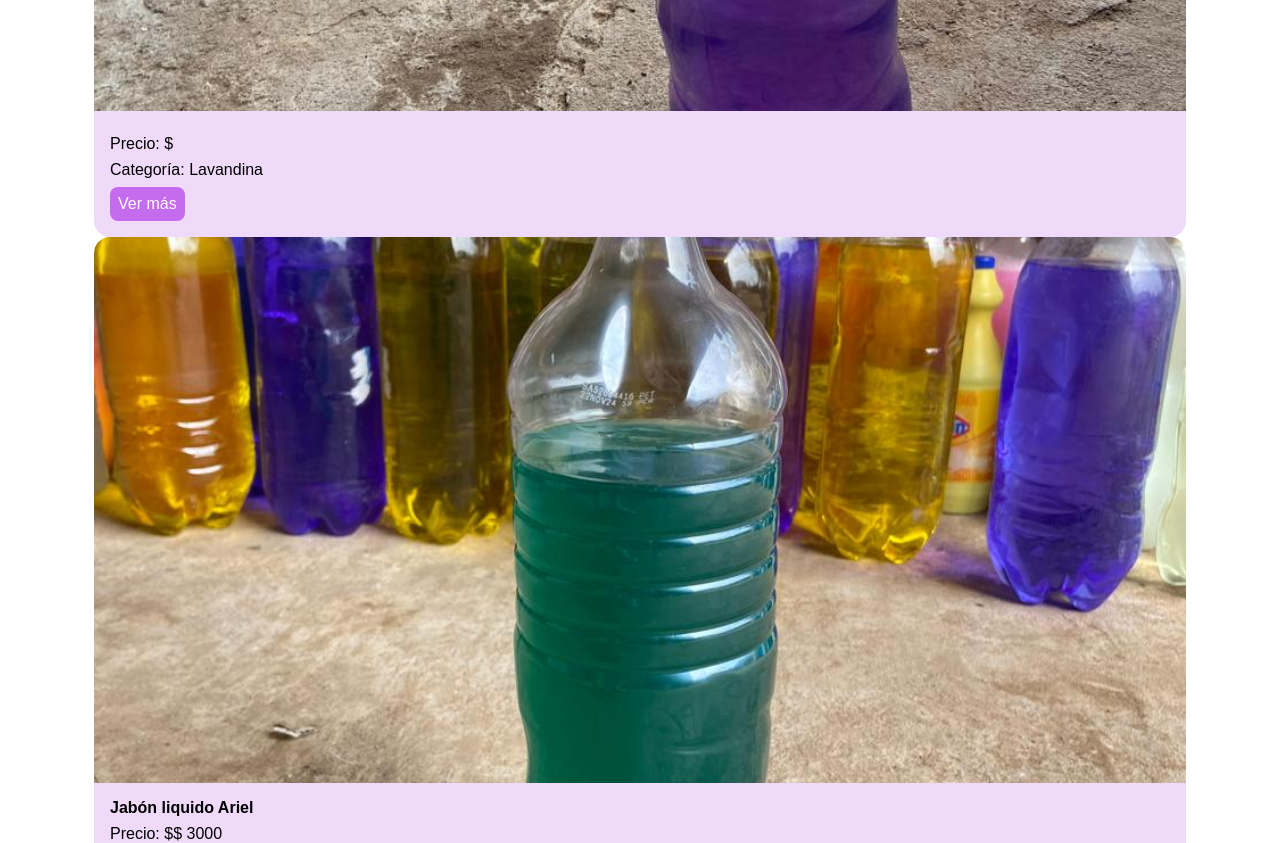
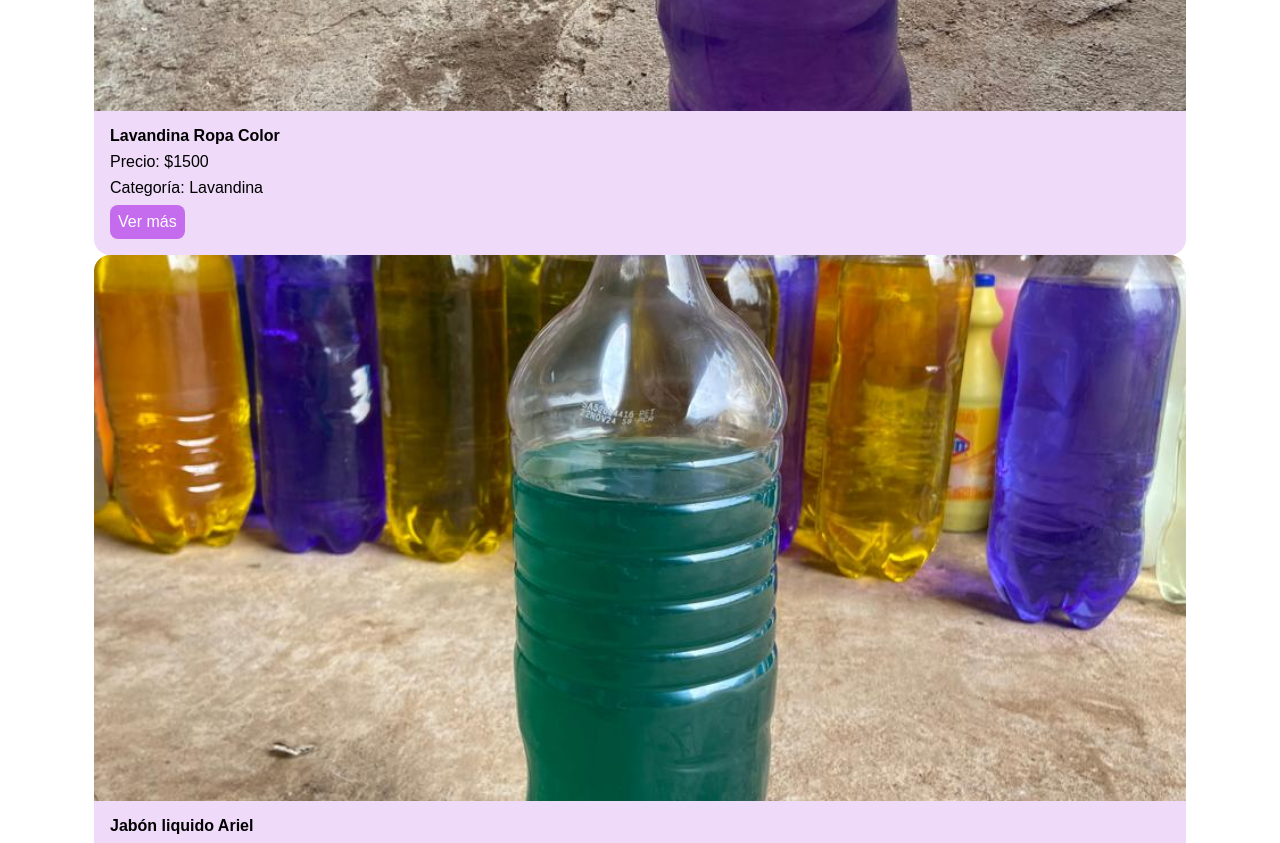
Before and after one commit to zotel1/react-ecommerce, a React (Create React App) app: page / in a window 1280 px wide. Shown: the part 1280-2123 px from the top of the page. Built offline with nearby package versions, Linux system fonts and the light colour scheme.

Commit message:
update contact

```diff
--- a/package.json
+++ b/package.json
@@ -8,6 +8,7 @@
     "@testing-library/user-event": "^13.5.0",
     "react": "^18.3.1",
     "react-dom": "^18.3.1",
+    "react-hook-form": "^7.52.1",
     "react-router-dom": "^6.24.1",
     "react-scripts": "5.0.1",
     "web-vitals": "^2.1.4"
--- a/src/App.jsx
+++ b/src/App.jsx
@@ -5,6 +5,7 @@ import Navbar from './components/Navbar';
 import Nosotros from './components/Nosotros';
 import "./main.css";
 import { BrowserRouter, Route, Routes } from 'react-router-dom';
+import Contacto from './components/Contacto';
 
 function App() {
   return (
@@ -17,6 +18,7 @@ function App() {
             <Route path='/productos/' element={<ItemListContainer />}></Route>
             <Route path='/productos/:categoria' element={<ItemListContainer />}></Route>
             <Route path='/nosotros' element={<Nosotros/>}></Route>
+            <Route path='/contacto' element={<Contacto/>}></Route>
         </Routes>
         </BrowserRouter>
     </div>
--- /dev/null
+++ b/src/components/Contacto.jsx
@@ -0,0 +1,46 @@
+import { useState } from "react";
+
+const Contacto = () => {
+
+    const [valores, setValores] = useState({
+        nombre: "",
+        email: ""
+    });
+
+    const handleSubmit = (e) => {
+        e.preventDefault();
+    }
+
+    const handleValores = (e) => {
+        setValores({
+            ...valores,
+            [e.target.name]: e.target.value
+        })
+    }
+
+
+    return (
+        <div className="container">
+            <h1 className="main-title">Contacto</h1>
+            <form className="formulario" onSubmit={handleSubmit}>
+                <input
+                type="text"
+                placeholder="Ingresá tu nombre"
+                value={valores.nombre}
+                onChange={handleValores}
+                name="nombre"
+                />
+                <input
+                type="email"
+                placeholder="Ingresá tu e-mail"
+                value={valores.email}
+                onChange={handleValores}
+                name="email"
+                />
+                <button className="enviar" type="submit">Enviar</button>
+            </form>
+        </div>
+    )
+}
+
+export default Contacto;
--- a/src/components/Item.jsx
+++ b/src/components/Item.jsx
@@ -6,8 +6,8 @@ const Item = ({ producto }) => {
         <div className="producto">
             <img src={producto.imagen} alt={producto.title} />
             <div>
-            <h4>{producto.title}</h4>
-            <p>Precio: ${producto.price}</p>
+            <h4>{producto.titulo}</h4>
+            <p>Precio: ${producto.precio}</p>
             <p>Categoría: {producto.categoria}</p>
             <Link className="ver-mas" to={`/item/${producto.id}`}>Ver más</Link>
             </div>
--- a/src/components/ItemCount.jsx
+++ b/src/components/ItemCount.jsx
@@ -1,4 +1,4 @@
-import React, { useState } from "react";
+import React from "react";
 
 const ItemCount = ( {cantidad, handleRestar, handleSumar, handleAgregar} ) => {
 
--- a/src/components/ItemDetail.jsx
+++ b/src/components/ItemDetail.jsx
@@ -2,7 +2,7 @@ import {toCapital} from "../helpers/toCapital"
 import ItemCount from "./ItemCount";
 import { useState } from "react";
 
-const ItemDetail = ( {item, producto} ) => {
+const ItemDetail = ( {item} ) => {
 
     const [cantidad, setCantidad] = useState(1);
 
@@ -27,7 +27,7 @@ const ItemDetail = ( {item, producto} ) => {
                 <h3 className="titulo">{item.titulo}</h3>
                 <p className="descripcion">{item.descripcion}</p>
                 <p className="categoria">Categoría: {toCapital(item.categoria)}</p>
-                <p className="precio">${item.precio}</p>
+                <p className="precio">{item.precio}</p>
                 <ItemCount item={item} cantidad={cantidad} handleRestar={handleRestar} handleSumar={handleSumar}
                 handleAgregar={handleAgregar} />
             </div>
--- a/src/components/ItemDetailContainer.jsx
+++ b/src/components/ItemDetailContainer.jsx
@@ -1,19 +1,17 @@
 import { useEffect, useState } from "react";
 import { pedirItemPorId } from "../helpers/pedirDatos"
 import ItemDetail from "./ItemDetail";
-import { useParams } from "react-router-dom";
 
-const ItemDetailContainer = () => {
+const ItemDetailContainer = ( {itemId} ) => {
 
     const [item, setItem] = useState(null);
-    const id = useParams().id;
 
     useEffect(() => {
-        pedirItemPorId(Number(id))
+        pedirItemPorId(itemId)
         .then((res) => {
             setItem(res)
         })
-    }, [id])
+    }, [itemId])
 
     return(
         <div>
--- a/src/components/ItemListContainer.jsx
+++ b/src/components/ItemListContainer.jsx
@@ -6,6 +6,7 @@ import ItemList from "./ItemList";
 const ItemListContainer = () => {
 
     const [productos, setProductos] = useState([]);
+
     const [titulo, setTitulo] = useState("Productos");
     const categoria = useParams().categoria;
 
--- a/src/components/Navbar.jsx
+++ b/src/components/Navbar.jsx
@@ -7,9 +7,9 @@ const Navbar = () => {
             <Link to="/" className="logo"><h1>Mundo limpio</h1></Link>
             <ul className="menu">
                 <li><Link className="menu-link" to="/">Inicio</Link></li>
-                <li><Link className="menu-link" to="#">Productos</Link></li>
+                <li><Link className="menu-link" to="/productos">Productos</Link></li>
                 <li><Link className="menu-link" to="/nosotros">Nosotros</Link></li>
-                <li><Link className="menu-link" to="#">Contacto</Link></li>
+                <li><Link className="menu-link" to="/contacto">Contacto</Link></li>
             </ul>
         </nav>
     )
--- a/src/data/data.json
+++ b/src/data/data.json
@@ -1,45 +1,45 @@
 [{
     "id": 1,
-    "title": "Lavandina Común",
+    "titulo": "Lavandina Común",
     "imagen": "/images/lavandina-comun.jpeg",
-    "price": "$ 1000",
+    "precio": "1000",
     "categoria": "Lavandina",
-    "description": "Botella de lavandina común a solo $1000 pesos.",
+    "descripcion": "Botella de lavandina común.",
     "stock": 10
  },
  {
     "id": 2,
     "titulo": "Lavandina Ropa Color",
     "imagen": "/images/lavandina-ropa-color.jpeg",
-    "precio": "$ 1500",
+    "precio": "1500",
     "categoria": "Lavandina",
-    "description": "Botella de lavandina ropa color a solo $1500 pesos.",
+    "descripcion": "Botella de lavandina ropa color.",
     "stock": 10
  },
  {
     "id": 3,
-    "title": "Jabón liquido Ariel",
+    "titulo": "Jabón liquido Ariel",
     "imagen": "/images/jabon-liquido-ariel.jpeg",
-    "price": "$ 3000",
+    "precio": "3000",
     "categoria": "Jabon Liquido",
-    "description": "Botella de jabón liquido para ropas marca ariel a solo $3000 pesos.",
+    "descripcion": "Botella de jabón liquido para ropas marca ariel.",
     "stock": 10
  },
  {
     "id": 4,
-    "title": "Suavizante Vivere",
+    "titulo": "Suavizante Vivere",
     "imagen": "/images/suavizante-vivere.jpeg",
-    "price": "$ 3000",
+    "precio": "3000",
     "categoria": "Suavizante",
-    "description": "Botella de suavizante para ropas marca vivere a solo $3000 pesos.",
+    "descripcion": "Botella de suavizante para ropas marca vivere.",
     "stock": 10
  },
  {
     "id": 5,
-    "title": "Citronela",
+    "titulo": "Citronela",
     "imagen": "/images/citronella.jpeg",
-    "price": "$ 1200",
+    "precio": "1200",
     "categoria": "Desodorante",
-    "description": "Botella de desodorante para pisos citronela a solo $1200 pesos.",
+    "descripcion": "Botella de desodorante para pisos citronela.",
     "stock": 10
  }]
```
Also changed, not shown: 1 other file (tests, documents, lock files or other folders).
